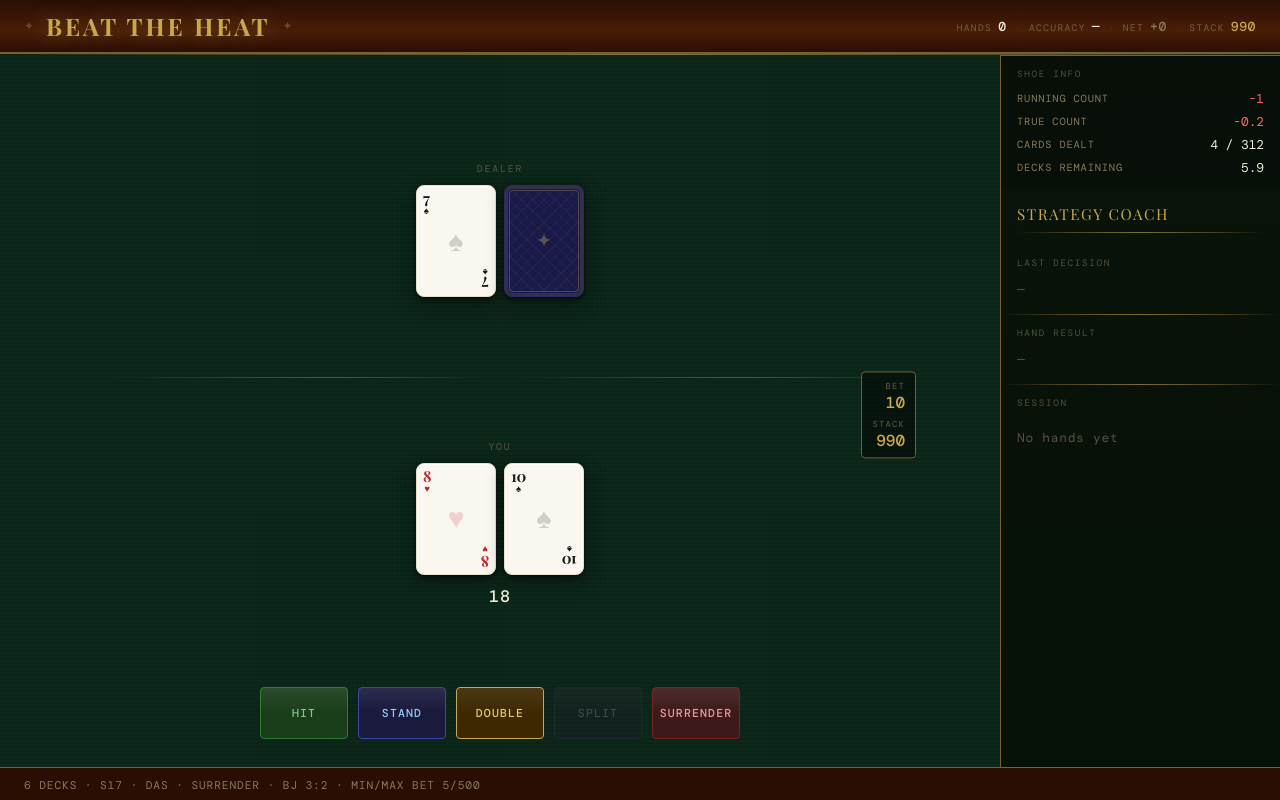
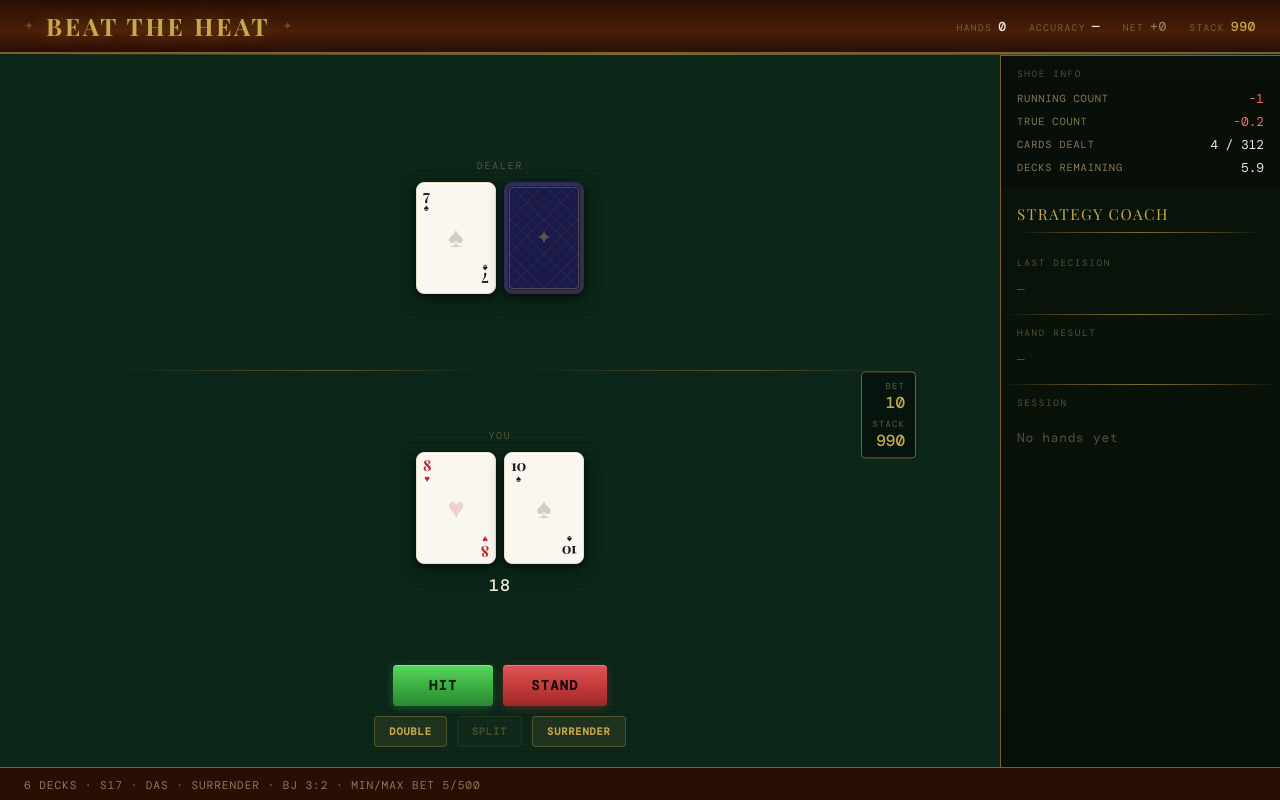
Before and after one commit to colinhauch/beat-the-heat, a React (Vite) app in the folder packages/web/: page / in a window 1280 px wide. Both pictures are taken after a click on the button "DEAL". Built offline with nearby package versions, Linux system fonts and the light colour scheme; a web font is replaced by a local one.

Commit message:
refactor(action): two-row layout with green hit and red stand

```diff
--- a/packages/web/src/components/ActionBar.css
+++ b/packages/web/src/components/ActionBar.css
@@ -1,99 +1,117 @@
 /* ─── Action Bar ─────────────────────────────────────────────────────── */
 .action-bar {
   display: flex;
+  flex-direction: column;
   gap: 10px;
   align-items: center;
+  width: 100%;
 }
 
-/* ─── Buttons ────────────────────────────────────────────────────────── */
+.action-row {
+  display: flex;
+  gap: 10px;
+  justify-content: center;
+}
+
+/* ─── Action Buttons (Base) ──────────────────────────────────────────── */
 .action-btn {
   display: flex;
-  flex-direction: column;
   align-items: center;
   justify-content: center;
-  width: 88px;
-  height: 52px;
   border-radius: 4px;
-  border: 1px solid transparent;
+  border: 1px solid rgba(201, 168, 76, 0.3);
+  background: rgba(201, 168, 76, 0.1);
+  color: var(--gold-mid);
   cursor: pointer;
-  transition: filter 0.1s, transform 0.08s;
-  position: relative;
-  overflow: hidden;
+  transition: all 0.12s ease;
 }
 
-.action-btn::before {
-  content: '';
-  position: absolute;
-  inset: 0;
-  background: linear-gradient(180deg, rgba(255,255,255,0.08) 0%, transparent 50%);
-  pointer-events: none;
+.action-btn-secondary:hover:not(:disabled) {
+  background: rgba(255, 255, 255, 0.2);
+  border-color: var(--gold-mid);
+  color: var(--gold-bright);
 }
 
 .action-btn:active:not(:disabled) {
   transform: translateY(1px);
-  filter: brightness(0.9);
 }
 
 .action-btn:disabled {
-  opacity: 0.28;
+  opacity: 0.3;
   cursor: not-allowed;
-  filter: grayscale(0.5);
+}
+
+/* ─── Button Sizes ───────────────────────────────────────────────────── */
+.action-btn--lg {
+  padding: 12px 28px;
+  min-width: 100px;
+}
+
+.action-btn--lg .btn-label {
+  font-size: 0.85rem;
+  font-weight: 700;
+  letter-spacing: 0.1em;
+}
+
+.action-btn--sm {
+  padding: 8px 14px;
+  min-width: 60px;
+}
+
+.action-btn--sm .btn-label {
+  font-size: 0.65rem;
+  font-weight: 600;
+  letter-spacing: 0.08em;
 }
 
 .btn-label {
-  font-size: 0.72rem;
-  font-weight: 500;
-  letter-spacing: 0.1em;
   text-transform: uppercase;
 }
 
-/* ─── Button Variants ────────────────────────────────────────────────── */
+/* ─── Hit (Green) ────────────────────────────────────────────────────── */
 .btn--hit {
-  background: #1a3d1a;
-  border-color: #2e7d32;
-  color: #81c784;
-}
-.btn--hit:hover:not(:disabled) {
-  background: #1e4a1e;
-  border-color: #43a047;
+  font-family: var(--font-display);
+  color: #0a1a0a;
+  background: linear-gradient(180deg,
+    #5cd85c 0%,
+    #3cb043 50%,
+    #2a8a32 100%
+  );
+  border: none;
+  box-shadow:
+    0 2px 8px rgba(60, 176, 67, 0.35),
+    inset 0 1px 0 rgba(255, 255, 255, 0.25);
 }
 
-.btn--stand {
-  background: #1a1a3d;
-  border-color: #3949ab;
-  color: #90caf9;
-}
-.btn--stand:hover:not(:disabled) {
-  background: #1e1e4a;
-  border-color: #5c6bc0;
+.btn--hit:hover:not(:disabled) {
+  filter: brightness(1.1);
+  transform: translateY(-1px);
 }
 
-.btn--double {
-  background: #3d2800;
-  border-color: #c9a84c;
-  color: #e8c96a;
-}
-.btn--double:hover:not(:disabled) {
-  background: #4a3000;
-  border-color: #e8c96a;
+.btn--hit .btn-label {
+  color: #0a1a0a;
 }
 
-.btn--split {
-  background: #2d1a3d;
-  border-color: #7b1fa2;
-  color: #ce93d8;
-}
-.btn--split:hover:not(:disabled) {
-  background: #38204a;
-  border-color: #9c27b0;
+/* ─── Stand (Red) ────────────────────────────────────────────────────── */
+.btn--stand {
+  font-family: var(--font-display);
+  color: #1a0a0a;
+  background: linear-gradient(180deg,
+    #e05555 0%,
+    #c43c3c 50%,
+    #a02828 100%
+  );
+  border: none;
+  box-shadow:
+    0 2px 8px rgba(196, 60, 60, 0.35),
+    inset 0 1px 0 rgba(255, 255, 255, 0.25);
 }
 
-.btn--surrender {
-  background: #3d1a1a;
-  border-color: #7b2020;
-  color: #ef9a9a;
+.btn--stand:hover:not(:disabled) {
+  filter: brightness(1.1);
+  transform: translateY(-1px);
 }
-.btn--surrender:hover:not(:disabled) {
-  background: #4a1e1e;
-  border-color: #c62828;
+
+.btn--stand .btn-label {
+  color: #1a0a0a;
 }
--- a/packages/web/src/components/ActionBar.tsx
+++ b/packages/web/src/components/ActionBar.tsx
@@ -40,45 +40,54 @@ export function ActionBar() {
   // Surrender only on initial hand (not after split), and only if allowed
   const canSurrender = playerCards.length === 2 && rules.surrenderAllowed && !isInSplit;
 
-  const actions: {
-    action: PlayerAction;
-    label: string;
-    enabled: boolean;
-    visible: boolean;
-    cls: string;
-  }[] = [
-    { action: "hit", label: "Hit", enabled: true, visible: true, cls: "btn--hit" },
-    { action: "stand", label: "Stand", enabled: true, visible: true, cls: "btn--stand" },
-    {
-      action: "double",
-      label: "Double",
-      enabled: canDouble,
-      visible: true,
-      cls: "btn--double",
-    },
-    { action: "split", label: "Split", enabled: canSplit, visible: true, cls: "btn--split" },
-    {
-      action: "surrender",
-      label: "Surrender",
-      enabled: canSurrender,
-      visible: rules.surrenderAllowed,
-      cls: "btn--surrender",
-    },
-  ];
-
   return (
     <div className="action-bar">
-      {actions.filter(a => a.visible).map(({ action, label, enabled, cls }) => (
+      <div className="action-row action-row--primary">
         <button
-          key={action}
-          className={`action-btn ${cls}`}
-          disabled={!enabled}
-          onClick={() => dispatchPlayerAction(action)}
-          aria-label={label}
+          className="action-btn action-btn--lg btn--hit"
+          disabled={false}
+          onClick={() => dispatchPlayerAction("hit")}
+          aria-label="Hit"
         >
-          <span className="btn-label mono">{label}</span>
+          <span className="btn-label mono">Hit</span>
         </button>
-      ))}
+        <button
+          className="action-btn action-btn--lg btn--stand"
+          disabled={false}
+          onClick={() => dispatchPlayerAction("stand")}
+          aria-label="Stand"
+        >
+          <span className="btn-label mono">Stand</span>
+        </button>
+      </div>
+      <div className="action-row action-row--secondary">
+        <button
+          className="action-btn action-btn-secondary action-btn--sm btn--double"
+          disabled={!canDouble}
+          onClick={() => dispatchPlayerAction("double")}
+          aria-label="Double"
+        >
+          <span className="btn-label mono">Double</span>
+        </button>
+        <button
+          className="action-btn action-btn-secondary action-btn--sm btn--split"
+          disabled={!canSplit}
+          onClick={() => dispatchPlayerAction("split")}
+          aria-label="Split"
+        >
+          <span className="btn-label mono">Split</span>
+        </button>
+        {rules.surrenderAllowed && (
+          <button
+            className="action-btn action-btn-secondary action-btn--sm btn--surrender"
+            disabled={!canSurrender}
+            onClick={() => dispatchPlayerAction("surrender")}
+            aria-label="Surrender"
+          >
+            <span className="btn-label mono">Surrender</span>
+          </button>
+        )}
+      </div>
     </div>
   );
 }
```
